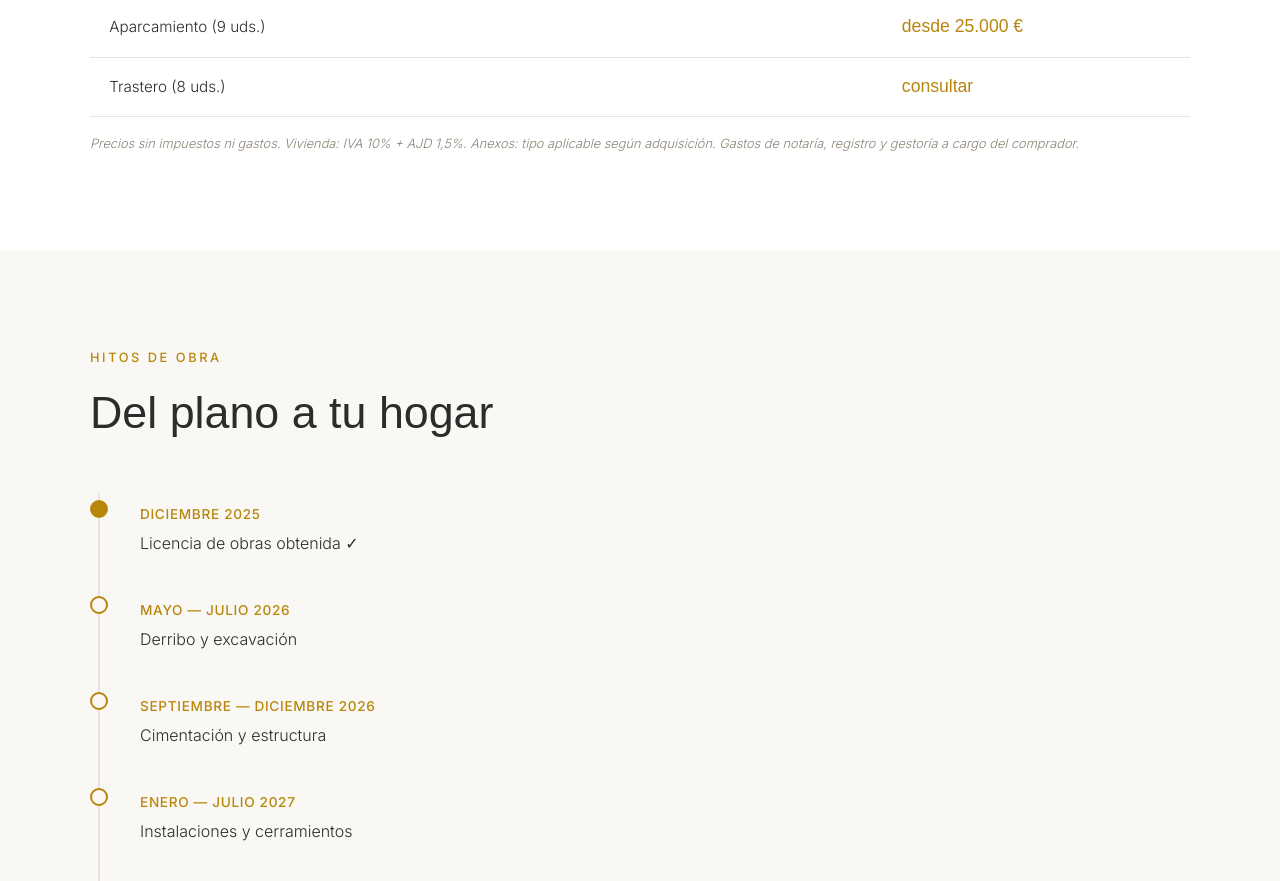
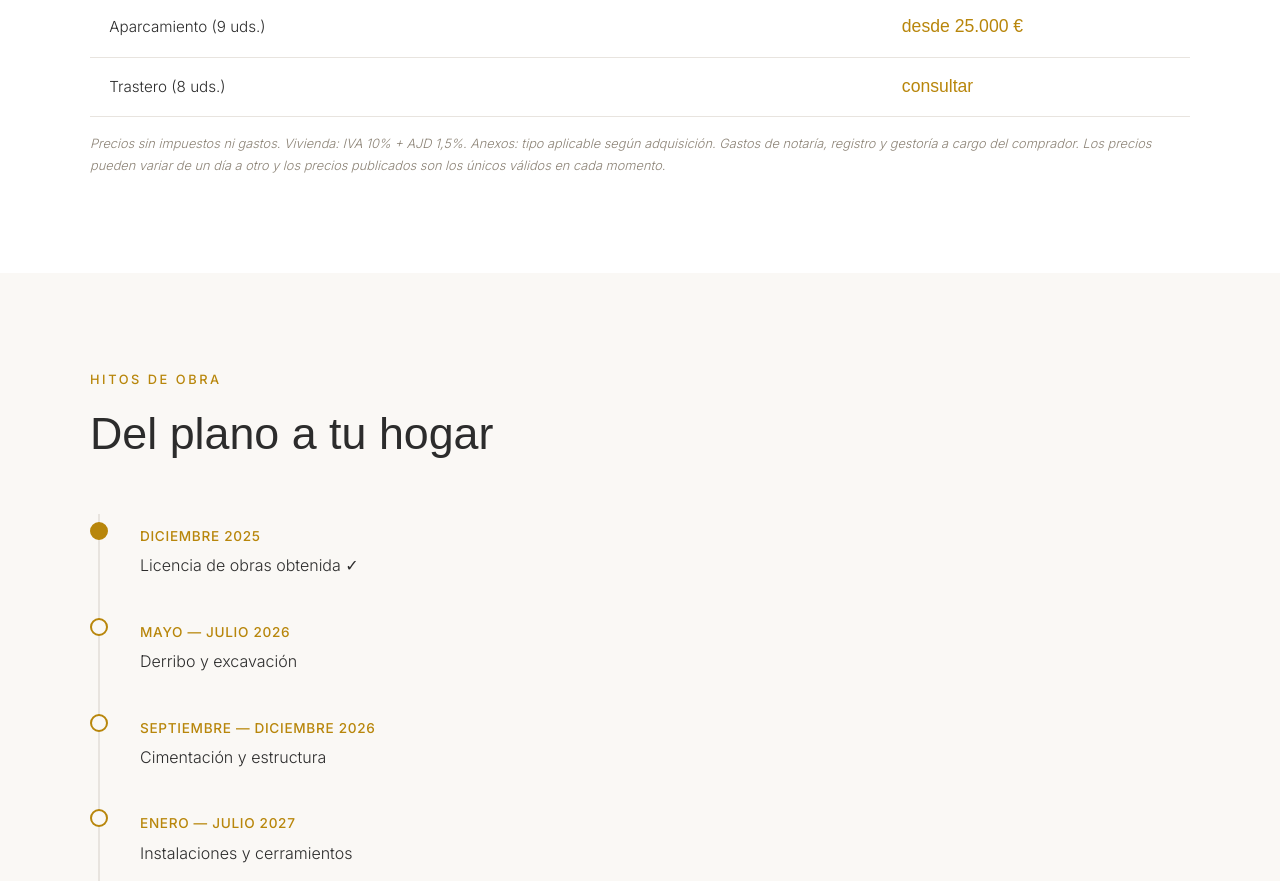
Before and after one commit to juanvilade/santgenis3-landing, a website: page index.html in a window 1280 px wide. Shown: the part 6542-7423 px from the top of the page. Drawn offline with Linux system fonts and the light colour scheme; a web font is replaced by a local one.

Commit message:
Update SG3 pricing disclaimer

```diff
--- a/index.html
+++ b/index.html
@@ -274,7 +274,7 @@ footer{background:var(--charcoal);color:rgba(255,255,255,.4);text-align:center;p
         <tr><td colspan="3">Trastero (8 uds.)</td><td class="price">consultar</td></tr>
       </tbody>
     </table>
-    <p class="pricing-note">Precios sin impuestos ni gastos. Vivienda: IVA 10% + AJD 1,5%. Anexos: tipo aplicable según adquisición. Gastos de notaría, registro y gestoría a cargo del comprador.</p>
+    <p class="pricing-note">Precios sin impuestos ni gastos. Vivienda: IVA 10% + AJD 1,5%. Anexos: tipo aplicable según adquisición. Gastos de notaría, registro y gestoría a cargo del comprador. Los precios pueden variar de un día a otro y los precios publicados son los únicos válidos en cada momento.</p>
   </div>
 </section>
 
```
